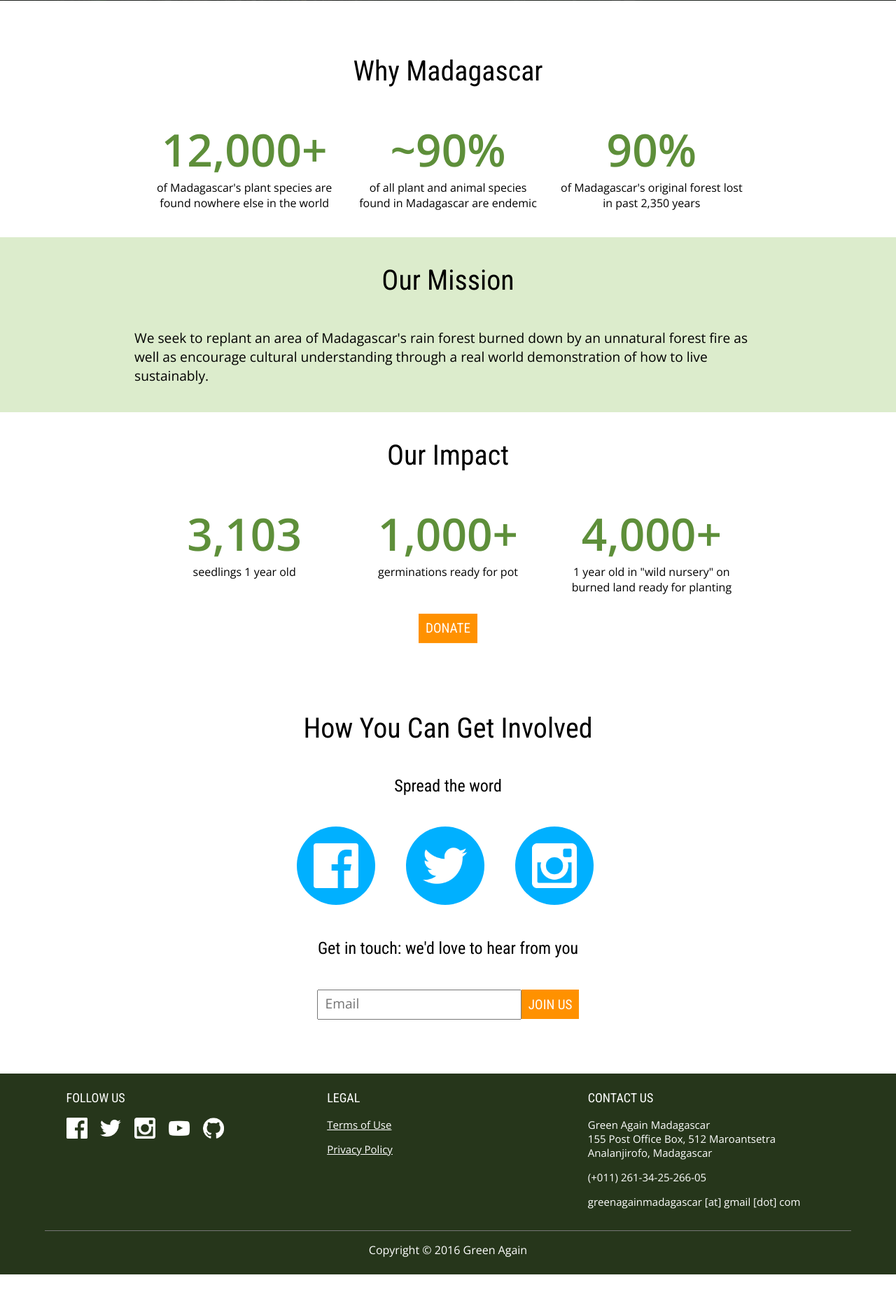
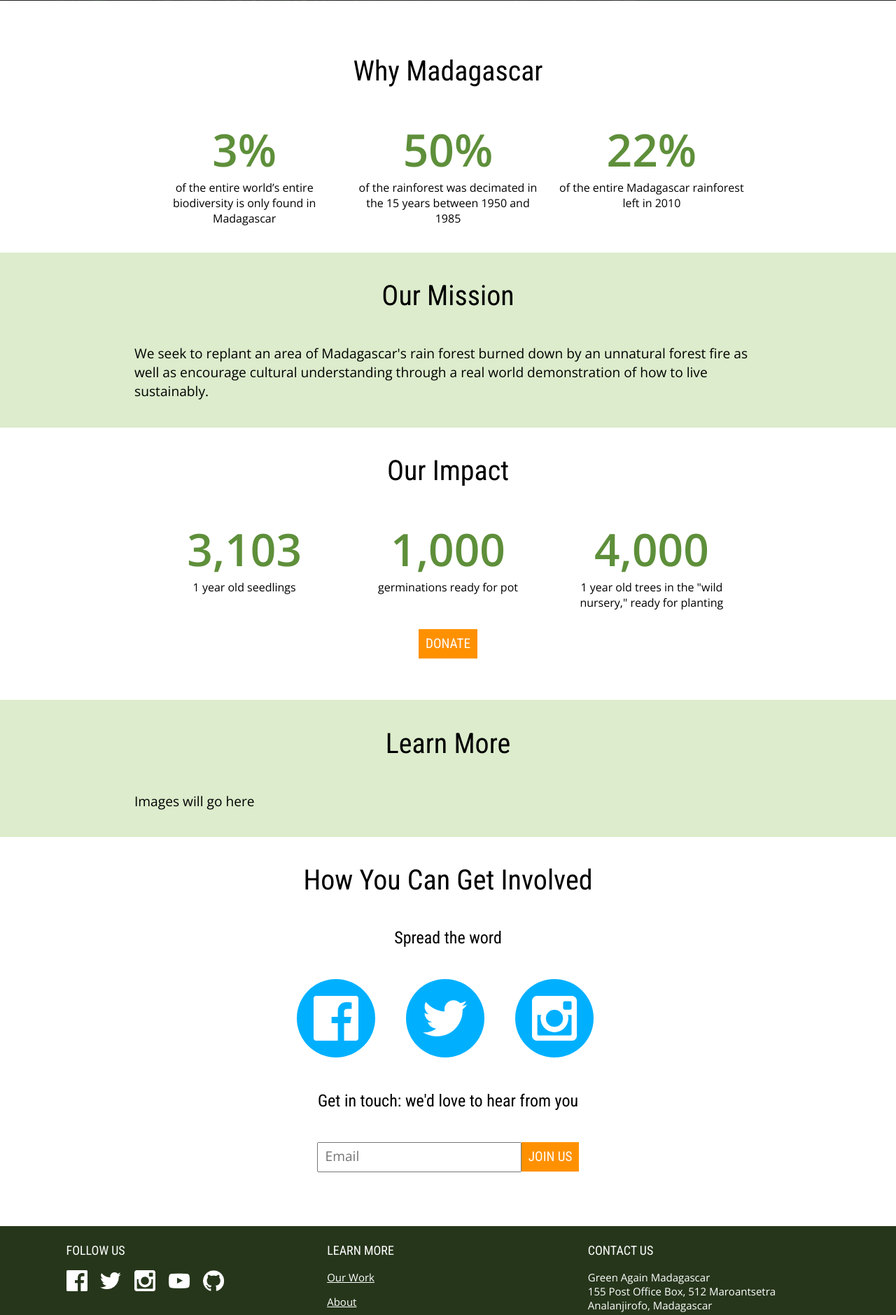
Before and after one commit to josh-mutian/green-again-website, a PHP site: page / in a window 1280 px wide. Shown: the part 799-2678 px from the top of the page at 70% size. Before the commit the page ends 2620 px from the top, so only its background shows below. Run offline with PHP 8.4, Linux system fonts and the light colour scheme.

Commit message:
added content

```diff
--- a/footer/footer.php
+++ b/footer/footer.php
@@ -9,9 +9,10 @@
         <a href='#'><img src='/icon_src/github_logo.png'/></a>
     </div>
     <div class='footer_section triptych' id='legal'>
-        <p class='footer_title'>LEGAL</p>
-        <a class='white' href='#'><p>Terms of Use</p></a>
-        <a class='white' href='#'><p>Privacy Policy</p></a>
+        <p class='footer_title'>LEARN MORE</p>
+        <a class='white' href='/work'><p>Our Work</p></a>
+        <a class='white' href='/about'><p>About</p></a>
+        <a class='white' href='https://www.paypal.com/cgi-bin/webscr?cmd=_donations&business=SJQDUHJ9MWVRS&lc=US&item_name=Green%20Again%20Madagascar&item_number=Ivoloina%20Park%20Project&currency_code=USD&bn=PP%2dDonationsBF%3abtn_donateCC_LG%2egif%3aNonHosted'><p>Donate</p></a>
     </div>
     <div class='footer_section triptych' id='contact'>
         <p class='footer_title'>CONTACT US</p>
--- a/home.css
+++ b/home.css
@@ -17,6 +17,10 @@
 }
 
 #mission-statement {
+    background-color: #DCECCC;
+}
+
+#learn-more {
     background-color: #DCECCC;
 }
 
--- a/index.php
+++ b/index.php
@@ -37,16 +37,16 @@
     <div class='section-container first-sec'>
         <div class='section-title title-size'>Why Madagascar</div>
         <div class='stat-triptych triptych'>
-            <p class='stat-number'><span class='counter'>12,000</span>+</p>
-            <p class='stat-desc'>of Madagascar's plant species are found nowhere else in the world</p>
+            <p class='stat-number'><span class='counter'>3</span>%</p>
+            <p class='stat-desc'>of the entire world’s entire biodiversity is only found in Madagascar</p>
         </div>
         <div class='stat-triptych triptych'>
-            <p class='stat-number'>~<span class='counter'>90</span>%</p>
-            <p class='stat-desc'>of all plant and animal species found in Madagascar are endemic</p>
+            <p class='stat-number'><span class='counter'>50</span>%</p>
+            <p class='stat-desc'>of the rainforest was decimated in the 15 years between 1950 and 1985</p>
         </div>
         <div class='stat-triptych triptych'>
-            <p class='stat-number'><span class='counter'>90</span>%</p>
-            <p class='stat-desc'>of Madagascar's original forest lost in past 2,350 years</p>
+            <p class='stat-number'><span class='counter'>22</span>%</p>
+            <p class='stat-desc'>of the entire Madagascar rainforest left in 2010</p>
         </div>
     </div>
 
@@ -60,25 +60,30 @@
         <div class='pad-below-3em'>
             <div class='stat-triptych triptych'>
                 <p class='stat-number'><span class='counter'>3,103</span></p>
-                <p class='stat-desc'>seedlings 1 year old</p>
+                <p class='stat-desc'>1 year old seedlings</p>
             </div>
             <div class='stat-triptych triptych'>
-                <p class='stat-number'><span class='counter'>1,000</span>+</p>
+                <p class='stat-number'><span class='counter'>1,000</span></p>
                 <p class='stat-desc'>germinations ready for pot</p>
             </div>
             <div class='stat-triptych triptych'>
-                <p class='stat-number'><span class='counter'>4,000</span>+</p>
-                <p class='stat-desc'>1 year old in "wild nursery" on burned land ready for planting</p>
+                <p class='stat-number'><span class='counter'>4,000</span></p>
+                <p class='stat-desc'>1 year old trees in the "wild nursery," ready for planting</p>
             </div>
         </div>
         <a href='https://www.paypal.com/cgi-bin/webscr?cmd=_donations&business=SJQDUHJ9MWVRS&lc=US&item_name=Green%20Again%20Madagascar&item_number=Ivoloina%20Park%20Project&currency_code=USD&bn=PP%2dDonationsBF%3abtn_donateCC_LG%2egif%3aNonHosted'><div class='button vertical-center'>DONATE</div></a>
+    </div>
+
+    <div class='green-back section-container' id='learn-more'>
+        <div class='section-title title-size'>Learn More</div>
+        <div class='accent-size align-left'>Images will go here</div>
     </div>
 
     <div class='section-container last-sec'>
         <div class='section-title title-size'>How You Can Get Involved</div>
         <div class='pad-below-3em'>
             <p class='section-title subtitle-size'>Spread the word</p>
-            <a href='#'><div class='circle-button triptych'>
+            <a href='https://www.facebook.com/GreenAgainMadagascar'><div class='circle-button triptych'>
                 <img src='/icon_src/fb_logo.png'/>
             </div></a>
             <a href='#'><div class='circle-button triptych'>
```
Also changed, not shown: about/index.php (+3 -22 lines), work/index.php (+17 -3 lines).
